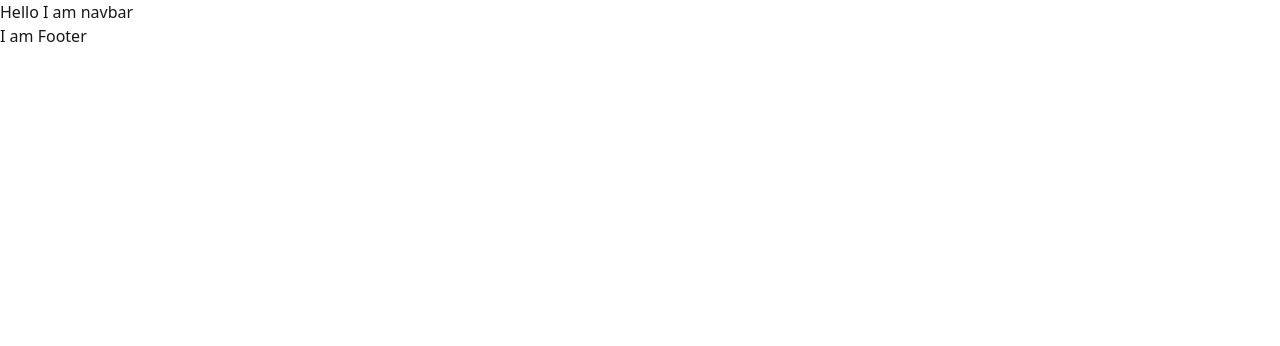
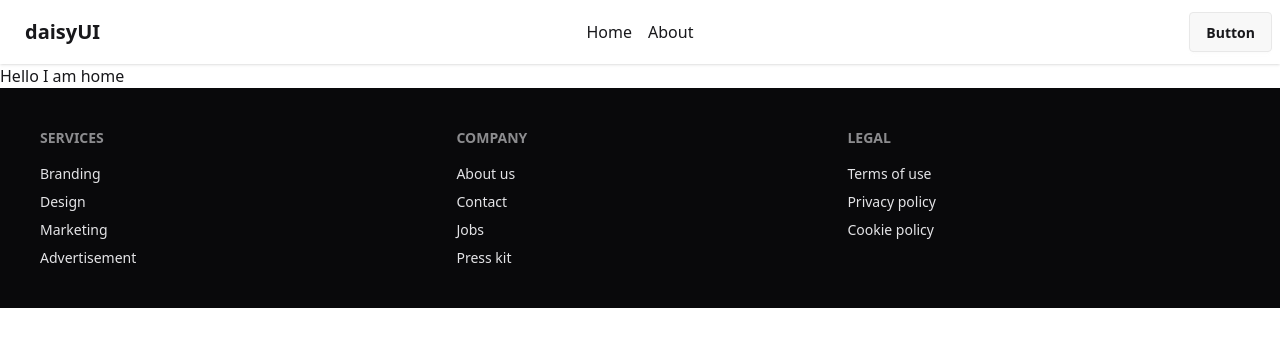
Before and after one commit to rimiruma/book-vibe-code, a React (Vite) app: page / in a window 1280 px wide. Shown: the top 346 px of the page. Built offline with nearby package versions, Linux system fonts and the light colour scheme.

Commit message:
added a footer done

```diff
--- a/src/Routes/Routes.jsx
+++ b/src/Routes/Routes.jsx
@@ -1,11 +1,19 @@
 import { createBrowserRouter } from "react-router";
 import Root from "../components/Pages/Root/Root";
 import ErrorPage from "../components/Pages/ErrorPage/ErrorPage";
+import Home from "../components/Pages/Home/Home";
 
 export const router = createBrowserRouter([
   {
     path: "/",
     Component: Root,
-    errorElement: <ErrorPage></ErrorPage>
+    errorElement: <ErrorPage></ErrorPage>,
+    children: [
+      {
+        index: true,
+        path: "/",
+        Component: Home,
+      }
+    ]
   },
 ]);
--- a/src/components/Footer/Footer.jsx
+++ b/src/components/Footer/Footer.jsx
@@ -2,9 +2,28 @@
 
 const Footer = () => {
     return (
-        <div>
-            <h1>I am Footer</h1>
-        </div>
+        <footer className="footer sm:footer-horizontal bg-neutral text-neutral-content p-10">
+            <nav>
+                <h6 className="footer-title">Services</h6>
+                <a className="link link-hover">Branding</a>
+                <a className="link link-hover">Design</a>
+                <a className="link link-hover">Marketing</a>
+                <a className="link link-hover">Advertisement</a>
+            </nav>
+            <nav>
+                <h6 className="footer-title">Company</h6>
+                <a className="link link-hover">About us</a>
+                <a className="link link-hover">Contact</a>
+                <a className="link link-hover">Jobs</a>
+                <a className="link link-hover">Press kit</a>
+            </nav>
+            <nav>
+                <h6 className="footer-title">Legal</h6>
+                <a className="link link-hover">Terms of use</a>
+                <a className="link link-hover">Privacy policy</a>
+                <a className="link link-hover">Cookie policy</a>
+            </nav>
+        </footer>
     );
 };
 
--- a/src/components/Header/Navbar.jsx
+++ b/src/components/Header/Navbar.jsx
@@ -1,9 +1,33 @@
 import React from 'react';
 
 const Navbar = () => {
+
+    const links = <>
+    <a href="" className='m-2'>Home</a>
+    <a href="" className='m-2'>About</a>
+    </>
+
     return (
-        <div>
-           <h1>Hello I am navbar</h1>
+        <div className="navbar bg-base-100 shadow-sm">
+            <div className="navbar-start">
+                <div className="dropdown">
+                    <div tabIndex={0} role="button" className="btn btn-ghost lg:hidden">
+                        <svg xmlns="http://www.w3.org/2000/svg" className="h-5 w-5" fill="none" viewBox="0 0 24 24" stroke="currentColor"> <path strokeLinecap="round" strokeLinejoin="round" strokeWidth="2" d="M4 6h16M4 12h8m-8 6h16" /> </svg>
+                    </div>
+                    <ul
+                        tabIndex={0}
+                        className="menu menu-sm dropdown-content bg-base-100 rounded-box z-1 mt-3 w-52 p-2 shadow">
+                        {links}
+                    </ul>
+                </div>
+                <a className="btn btn-ghost text-xl">daisyUI</a>
+            </div>
+            <div className="navbar-center hidden lg:flex">
+                {links}
+            </div>
+            <div className="navbar-end">
+                <a className="btn">Button</a>
+            </div>
         </div>
     );
 };
--- /dev/null
+++ b/src/components/Pages/Home/Home.jsx
@@ -0,0 +1,9 @@
+const Home = () => {
+    return (
+        <div>
+            <h1>Hello I am home</h1>
+        </div>
+    );
+};
+
+export default Home;
```
